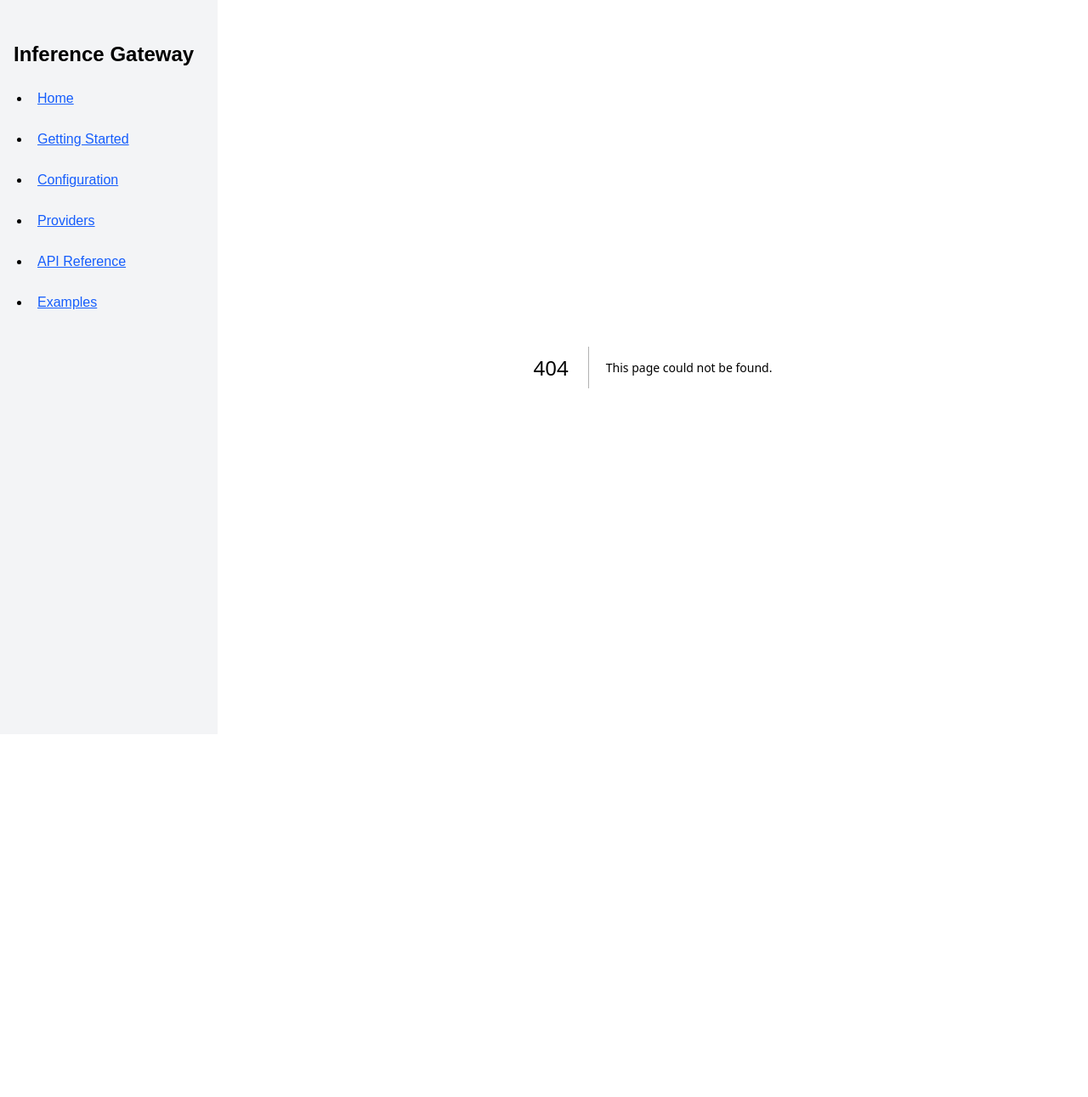
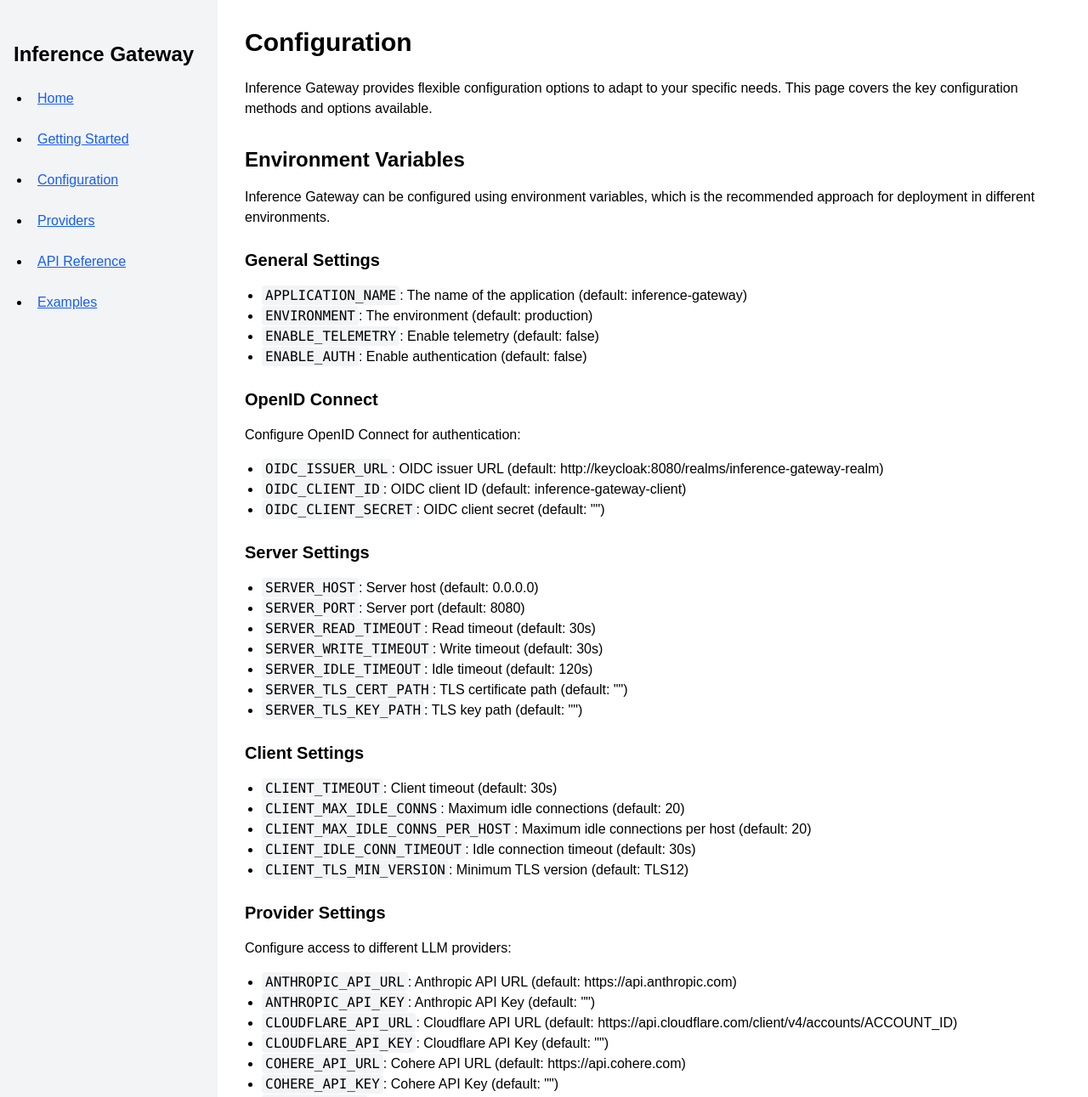
Before and after one commit to inference-gateway/docs, a Next.js app: page /configuration in a window 1280 px wide. Before the commit this address had no page. Shown: the top 1291 px of the page at 85% size. Before the commit the page ends 864 px from the top, so only its background shows below. Built offline with nearby package versions, Linux system fonts and the light colour scheme.

Commit message:
docs: add Configuration page with detailed environment variable settings and Kubernetes deployment examples
Signed-off-by: Eden Reich <eden.reich@gmail.com>

```diff
--- /dev/null
+++ b/app/configuration/page.tsx
@@ -0,0 +1,109 @@
+export default function Configuration() {
+  return (
+    <main>
+      <h1>Configuration</h1>
+      <p>
+        Inference Gateway provides flexible configuration options to adapt to your specific needs.
+        This page covers the key configuration methods and options available.
+      </p>
+
+      <h2>Environment Variables</h2>
+      <p>
+        Inference Gateway can be configured using environment variables, which is the recommended
+        approach for deployment in different environments.
+      </p>
+
+      <h3>General Settings</h3>
+      <ul>
+        <li><code>APPLICATION_NAME</code>: The name of the application (default: inference-gateway)</li>
+        <li><code>ENVIRONMENT</code>: The environment (default: production)</li>
+        <li><code>ENABLE_TELEMETRY</code>: Enable telemetry (default: false)</li>
+        <li><code>ENABLE_AUTH</code>: Enable authentication (default: false)</li>
+      </ul>
+
+      <h3>OpenID Connect</h3>
+      <p>
+        Configure OpenID Connect for authentication:
+      </p>
+      <ul>
+        <li><code>OIDC_ISSUER_URL</code>: OIDC issuer URL (default: http://keycloak:8080/realms/inference-gateway-realm)</li>
+        <li><code>OIDC_CLIENT_ID</code>: OIDC client ID (default: inference-gateway-client)</li>
+        <li><code>OIDC_CLIENT_SECRET</code>: OIDC client secret (default: "")</li>
+      </ul>
+
+      <h3>Server Settings</h3>
+      <ul>
+        <li><code>SERVER_HOST</code>: Server host (default: 0.0.0.0)</li>
+        <li><code>SERVER_PORT</code>: Server port (default: 8080)</li>
+        <li><code>SERVER_READ_TIMEOUT</code>: Read timeout (default: 30s)</li>
+        <li><code>SERVER_WRITE_TIMEOUT</code>: Write timeout (default: 30s)</li>
+        <li><code>SERVER_IDLE_TIMEOUT</code>: Idle timeout (default: 120s)</li>
+        <li><code>SERVER_TLS_CERT_PATH</code>: TLS certificate path (default: "")</li>
+        <li><code>SERVER_TLS_KEY_PATH</code>: TLS key path (default: "")</li>
+      </ul>
+
+      <h3>Client Settings</h3>
+      <ul>
+        <li><code>CLIENT_TIMEOUT</code>: Client timeout (default: 30s)</li>
+        <li><code>CLIENT_MAX_IDLE_CONNS</code>: Maximum idle connections (default: 20)</li>
+        <li><code>CLIENT_MAX_IDLE_CONNS_PER_HOST</code>: Maximum idle connections per host (default: 20)</li>
+        <li><code>CLIENT_IDLE_CONN_TIMEOUT</code>: Idle connection timeout (default: 30s)</li>
+        <li><code>CLIENT_TLS_MIN_VERSION</code>: Minimum TLS version (default: TLS12)</li>
+      </ul>
+
+      <h3>Provider Settings</h3>
+      <p>
+        Configure access to different LLM providers:
+      </p>
+      <ul>
+        <li><code>ANTHROPIC_API_URL</code>: Anthropic API URL (default: https://api.anthropic.com)</li>
+        <li><code>ANTHROPIC_API_KEY</code>: Anthropic API Key (default: "")</li>
+        <li><code>CLOUDFLARE_API_URL</code>: Cloudflare API URL (default: https://api.cloudflare.com/client/v4/accounts/ACCOUNT_ID)</li>
+        <li><code>CLOUDFLARE_API_KEY</code>: Cloudflare API Key (default: "")</li>
+        <li><code>COHERE_API_URL</code>: Cohere API URL (default: https://api.cohere.com)</li>
+        <li><code>COHERE_API_KEY</code>: Cohere API Key (default: "")</li>
+        <li><code>GROQ_API_URL</code>: Groq API URL (default: https://api.groq.com)</li>
+        <li><code>GROQ_API_KEY</code>: Groq API Key (default: "")</li>
+        <li><code>OLLAMA_API_URL</code>: Ollama API URL (default: http://ollama:8080)</li>
+        <li><code>OLLAMA_API_KEY</code>: Ollama API Key (default: "")</li>
+        <li><code>OPENAI_API_URL</code>: OpenAI API URL (default: https://api.openai.com)</li>
+        <li><code>OPENAI_API_KEY</code>: OpenAI API Key (default: "")</li>
+      </ul>
+
+      <h2>Kubernetes ConfigMaps and Secrets</h2>
+      <p>
+        When deploying in Kubernetes, use ConfigMaps for non-sensitive configuration
+        and Secrets for API keys and other sensitive information.
+      </p>
+
+      <h3>Example ConfigMap</h3>
+      <pre><code>{`apiVersion: v1
+kind: ConfigMap
+metadata:
+  name: inference-gateway-config
+data:
+  APPLICATION_NAME: "inference-gateway"
+  ENVIRONMENT: "production"
+  ENABLE_TELEMETRY: "false"
+  SERVER_HOST: "0.0.0.0"
+  SERVER_PORT: "8080"
+  SERVER_READ_TIMEOUT: "30s"
+  SERVER_WRITE_TIMEOUT: "30s"
+  SERVER_IDLE_TIMEOUT: "120s"
+`}</code></pre>
+
+      <h3>Example Secret</h3>
+      <pre><code>{`apiVersion: v1
+kind: Secret
+metadata:
+  name: inference-gateway-secrets
+type: Opaque
+data:
+  ANTHROPIC_API_KEY: "<base64-encoded-key>"
+  COHERE_API_KEY: "<base64-encoded-key>"
+  OPENAI_API_KEY: "<base64-encoded-key>"
+  OIDC_CLIENT_SECRET: "<base64-encoded-key>"
+`}</code></pre>
+    </main>
+  )
+}
```
